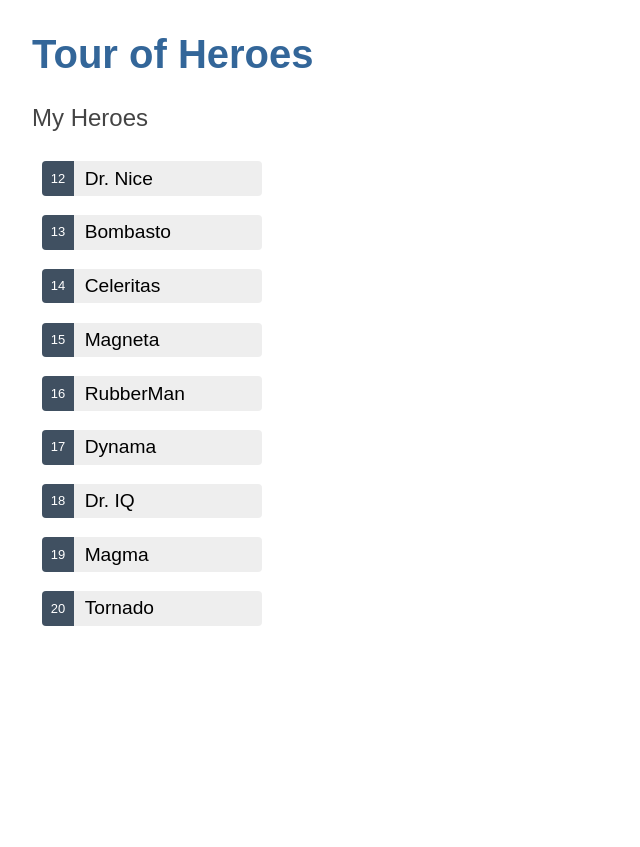
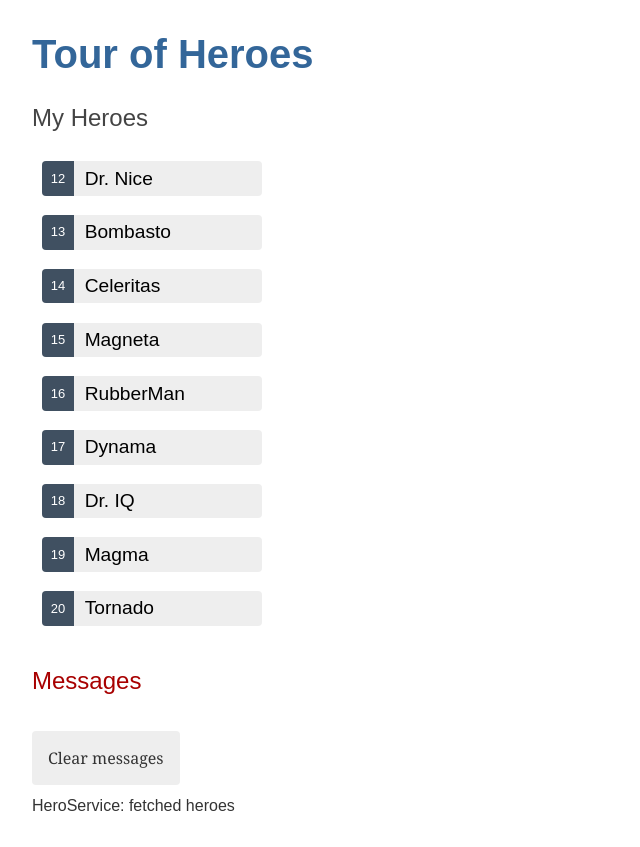
Before and after one commit to Yahavba/Tour-of-Heroes, an Angular app: page / in a window 1280 px wide. Shown: the whole page, without its empty margins (0-640 px from the left). Before the commit the page ends 800 px from the top, so only its background shows below. Built offline with nearby package versions, Linux system fonts and the light colour scheme.

Commit message:
add MessageService and MessagesComponent

```diff
--- a/src/app/app.html
+++ b/src/app/app.html
@@ -1,2 +1,3 @@
 <h1>{{ title }}</h1>
 <app-heroes></app-heroes>
+<app-messages></app-messages>
--- a/src/app/app.ts
+++ b/src/app/app.ts
@@ -1,9 +1,10 @@
 import { Component } from '@angular/core';
 import { Heroes } from './heroes/heroes';
+import { Messages } from './messages/messages';
 
 @Component({
   selector: 'app-root',
-  imports: [Heroes],
+  imports: [Heroes, Messages],
   templateUrl: './app.html',
   styleUrl: './app.css',
 })
--- a/src/app/hero.service.ts
+++ b/src/app/hero.service.ts
@@ -2,15 +2,17 @@ import { Injectable } from '@angular/core';
 import { Observable, of } from 'rxjs';
 import { Hero } from './hero';
 import { HEROES } from './mock-heroes';
+import { MessageService } from './message.service';
 
 @Injectable({
   providedIn: 'root',
 })
 export class HeroService {
-  constructor() {}
+  constructor(private messageService: MessageService) {}
 
   getHeroes(): Observable<Hero[]> {
     const heroes = of(HEROES);
+    this.messageService.add('HeroService: fetched heroes');
     return heroes;
   }
 }
--- a/src/app/heroes/heroes.ts
+++ b/src/app/heroes/heroes.ts
@@ -1,19 +1,23 @@
-import { Component } from '@angular/core';
-import { FormsModule } from '@angular/forms';
+import { Component, OnInit } from '@angular/core';
 import { Hero } from '../hero';
 import { HeroDetail } from '../hero-detail/hero-detail';
 import { HeroService } from '../hero.service';
+import { MessageService } from '../message.service';
+
 @Component({
   selector: 'app-heroes',
-  imports: [FormsModule, HeroDetail],
+  imports: [HeroDetail],
   templateUrl: './heroes.html',
   styleUrl: './heroes.css',
 })
-export class Heroes {
+export class Heroes implements OnInit {
   heroes: Hero[] = [];
   selectedHero?: Hero;
 
-  constructor(private heroService: HeroService) {}
+  constructor(
+    private heroService: HeroService,
+    private messageService: MessageService,
+  ) {}
 
   ngOnInit(): void {
     this.getHeroes();
@@ -21,6 +25,7 @@ export class Heroes {
 
   onSelect(hero: Hero): void {
     this.selectedHero = hero;
+    this.messageService.add(`HeroesComponent: Selected hero id=${hero.id}`);
   }
 
   getHeroes(): void {
--- /dev/null
+++ b/src/app/message.service.ts
@@ -0,0 +1,16 @@
+import { Injectable } from '@angular/core';
+
+@Injectable({
+  providedIn: 'root',
+})
+export class MessageService {
+  messages: string[] = [];
+
+  add(message: string) {
+    this.messages.push(message);
+  }
+
+  clear() {
+    this.messages = [];
+  }
+}
--- /dev/null
+++ b/src/app/messages/messages.css
@@ -0,0 +1,19 @@
+/* MessagesComponent's private CSS styles */
+h2 {
+  color: #a80000;
+  font-family: Arial, Helvetica, sans-serif;
+  font-weight: lighter;
+}
+
+.clear {
+  color: #333;
+  background-color: #eee;
+  margin-bottom: 12px;
+  padding: 1rem;
+  border-radius: 4px;
+  font-size: 1rem;
+}
+.clear:hover {
+  color: white;
+  background-color: #42545c;
+}
--- /dev/null
+++ b/src/app/messages/messages.html
@@ -0,0 +1,11 @@
+<div>
+  @if (messageService.messages.length) {
+    <h2>Messages</h2>
+    <button type="button" class="clear" (click)="messageService.clear()">Clear messages</button>
+    @for (message of messageService.messages; track message) {
+      <div>
+        {{ message }}
+      </div>
+    }
+  }
+</div>
```
Also changed, not shown: src/app/messages/messages.ts (added, +12 -0 lines), 2 other files (tests, documents, lock files or other folders).
